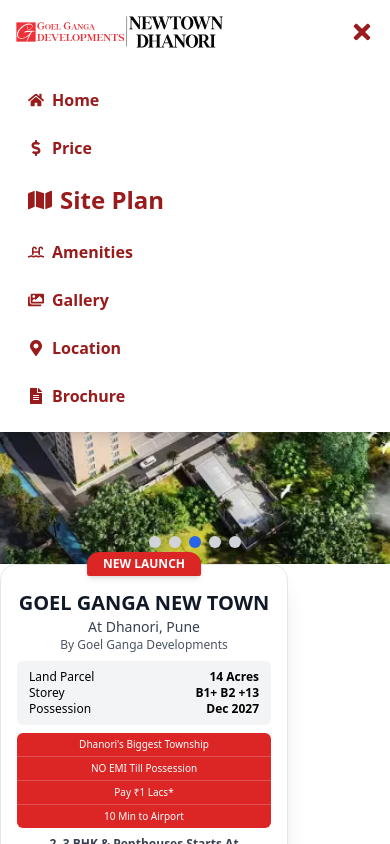
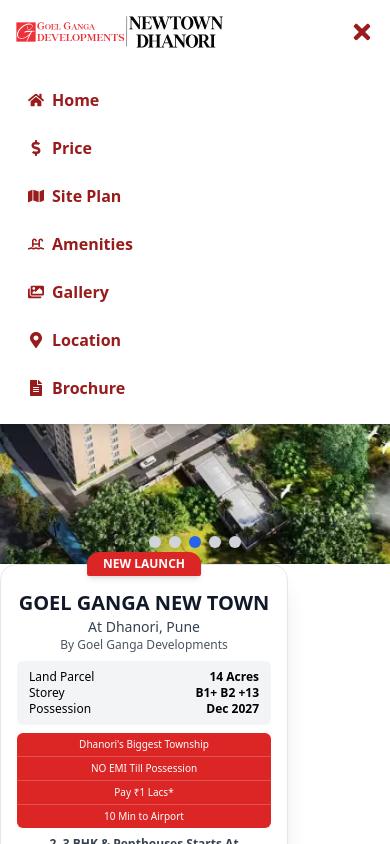
Before and after one commit to anuskas05/prrrominds, a React (Vite) app: page / in a window 390 px wide. Both pictures are taken after a click on the button 362 px from the left and 32 px from the top of the page. Shown: the top 844 px of the page. Built offline with nearby package versions, Linux system fonts and the light colour scheme.

Commit message:
commit change

```diff
--- a/src/components/Navbar.jsx
+++ b/src/components/Navbar.jsx
@@ -123,7 +123,7 @@
           <ul className="flex flex-col space-y-2 p-4">
             <li><a href="#home" className="flex items-center text-red-800 font-semibold hover:text-red-600 hover:bg-gray-100 px-3 py-2 rounded transition-all"><FaHome className="mr-2" /> Home</a></li>
             <li><a href="#price" className="flex items-center text-red-800 font-semibold hover:text-red-600 hover:bg-gray-100 px-3 py-2 rounded transition-all"><FaDollarSign className="mr-2" /> Price</a></li>
-            <li><a href="#siteplan" className="flex items-center text-red-800 font-semibold text-2xl hover:text-red-600 hover:bg-gray-100 px-3 py-2 rounded transition-all"><FaMap className="mr-2" /> Site Plan</a></li>
+            <li><a href="#siteplan" className="flex items-center text-red-800 font-semibold  hover:text-red-600 hover:bg-gray-100 px-3 py-2 rounded transition-all"><FaMap className="mr-2" /> Site Plan</a></li>
             <li><a href="#amenities" className="flex items-center text-red-800 font-semibold hover:text-red-600 hover:bg-gray-100 px-3 py-2 rounded transition-all"><FaSwimmingPool className="mr-2" /> Amenities</a></li>
             <li><a href="#gallery" className="flex items-center text-red-800 font-semibold hover:text-red-600 hover:bg-gray-100 px-3 py-2 rounded transition-all"><FaImages className="mr-2" /> Gallery</a></li>
             <li><a href="#location" className="flex items-center text-red-800 font-semibold hover:text-red-600 hover:bg-gray-100 px-3 py-2 rounded transition-all"><FaMapMarkerAlt className="mr-2" /> Location</a></li>
```
